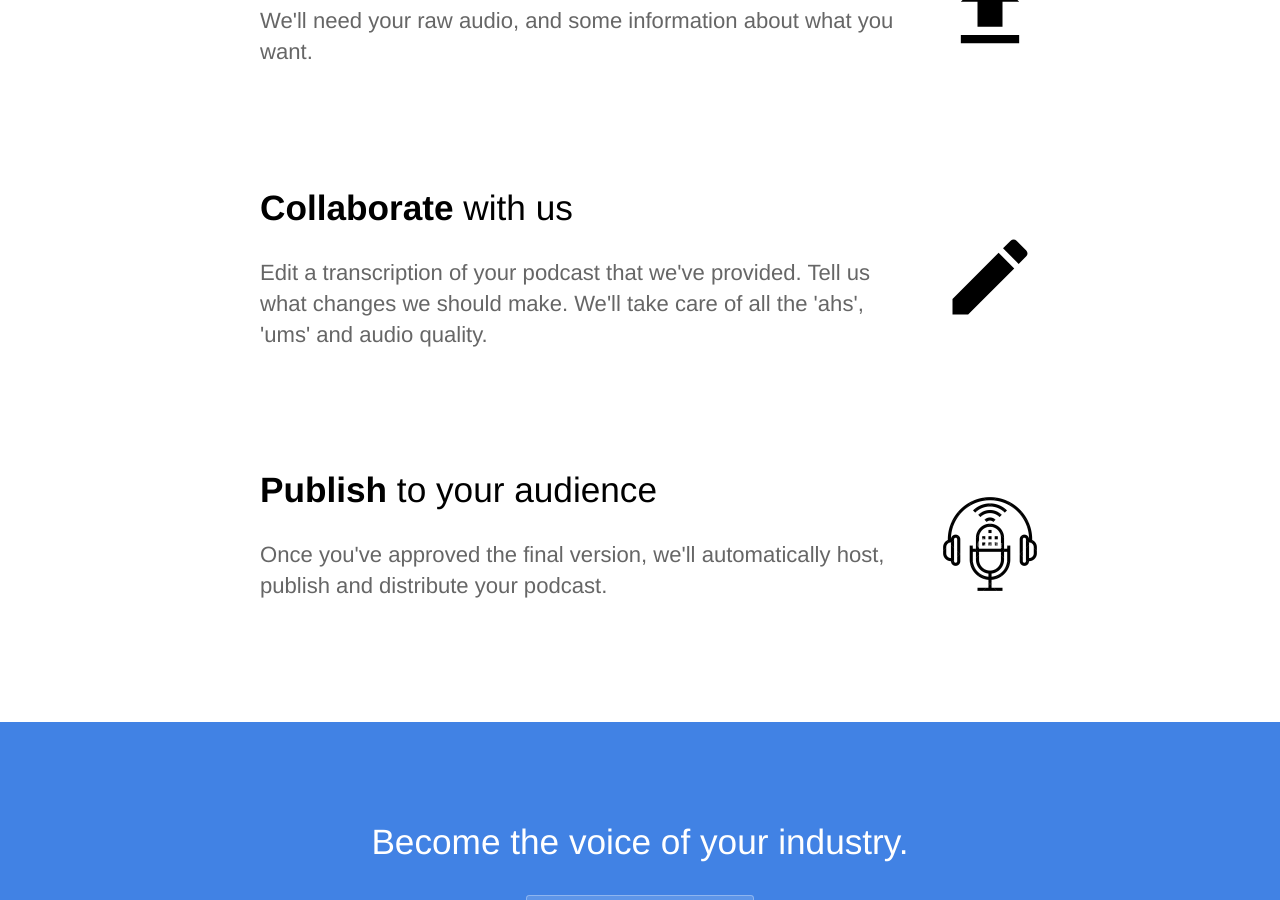
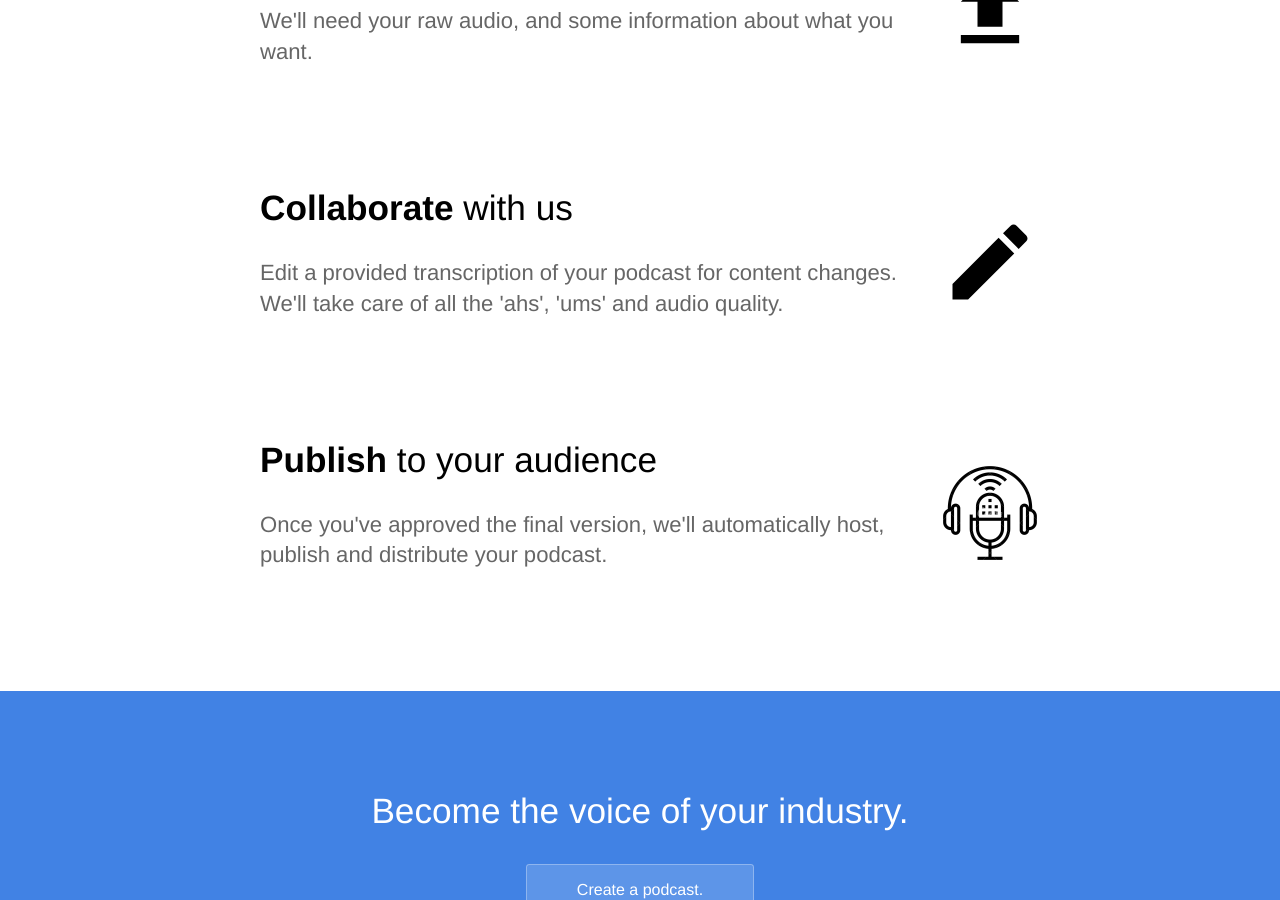
Before and after one commit to Podn/landingpage, a Jekyll site: the page built from index.html, in a window 1280 px wide and 900 px high, scrolled down 714 px. Built offline with Jekyll 4.4.1, drawn with Linux system fonts in a browser that asks for light colours.

Commit message:
Update index.html

```diff
--- a/index.html
+++ b/index.html
@@ -33,7 +33,7 @@ description: Bring your business' podcast from the recording studio to your list
 		<div class="container flex">
 			<div class="text editable">
 				<h2><strong> Collaborate</strong> with us</h2>
-				<p>Edit a transcription of your podcast that we've provided. Tell us what changes we should make. We'll take care of all the 'ahs', 'ums' and audio quality.</p>
+				<p>Edit a provided transcription of your podcast for content changes. We'll take care of all the 'ahs', 'ums' and audio quality.</p>
 			</div>
 			<div class="">
 				<img src="{{ site.baseurl }}/images/edit.svg" alt="Edit" class="resize" /></a>
```
